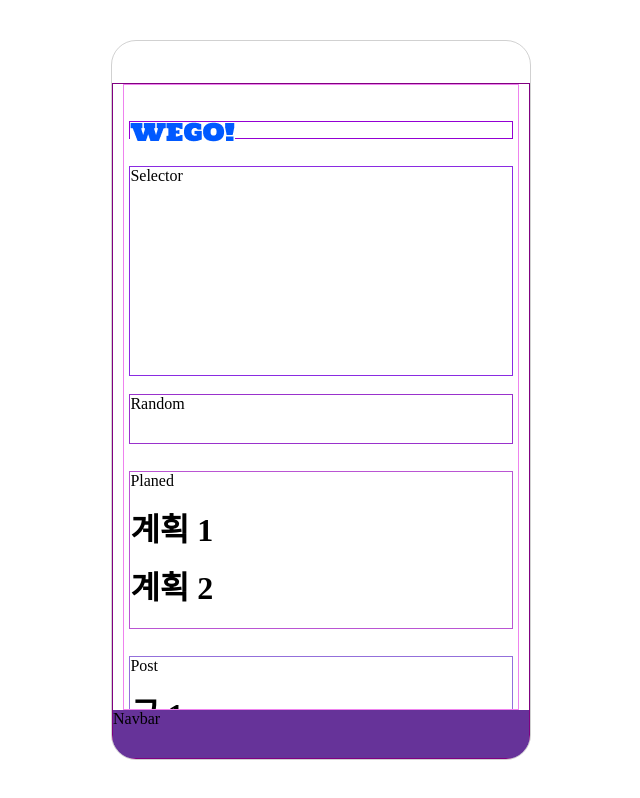
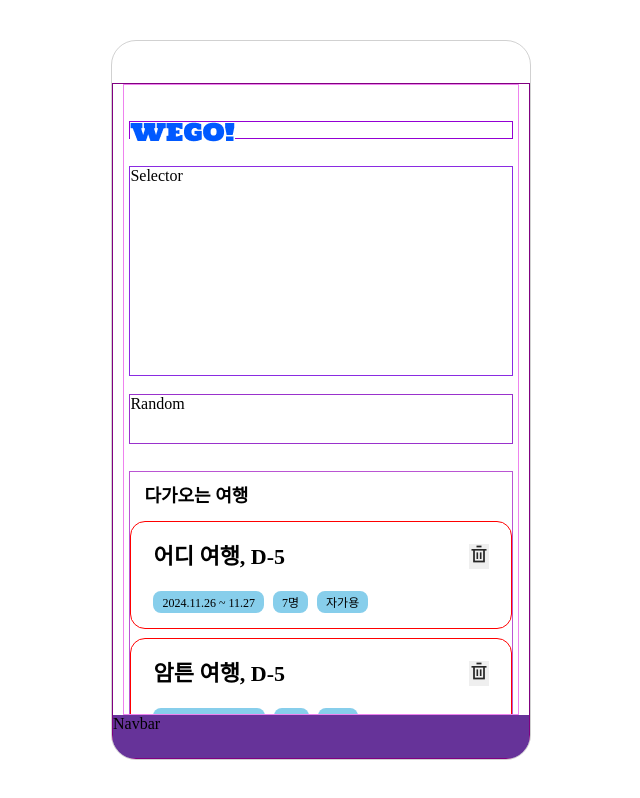
Before and after one commit to UMC-WEGO/WEGO_FE_React, a React (Vite) app in the folder WEGO_FE/: page /home in a window 1280 px wide. Shown: the whole page, without its empty margins (319-959 px from the left). Built offline with nearby package versions, Linux system fonts and the light colour scheme; a web font is replaced by a local one.

Commit message:
feat: 홈페이지 다가오는 여행 디자인

```diff
--- a/WEGO_FE/src/pages/feat_2/home-travel-select/TravelSelectPage.tsx
+++ b/WEGO_FE/src/pages/feat_2/home-travel-select/TravelSelectPage.tsx
@@ -1,6 +1,5 @@
 //home/travel-select/
 import styled from "styled-components";
-import App from "../../../App";
 
 // 전체적인 레이아웃
 const AppContainer = styled.p`
--- a/WEGO_FE/src/pages/feat_2/home/HomePage.tsx
+++ b/WEGO_FE/src/pages/feat_2/home/HomePage.tsx
@@ -1,6 +1,7 @@
 ///home
 import styled from 'styled-components';
 import WEGO_Logo from '../../../images/feat2/WEGO_Logo.jpg';
+import trash_bin from '../../../images/feat2/trash_binpng.png';
 
 /*
 속성값이 겹치는 컨테이너 (LOGO, Selector 등)를 하나의 컴포넌트로 만들고
@@ -37,6 +38,7 @@ const NavbarArea = styled.div`
   height: 90px;
 `
 
+// --- --- ---
 // 로고 영역
 const LogoContainer = styled.div`
   margin: 5px;
@@ -96,6 +98,54 @@ const PopularMissionContainer = styled.div`
 
   border: 1px solid Indigo;
 `
+// --- --- ---
+
+// --- --- ---
+// 영역 제목
+const ContainerTitle = styled.div`
+  display: flex;
+  justify-content: space-between;
+
+  margin: 14px;
+  margin-bottom: 14px;
+  font-size: 18px;
+  font-weight: bold;
+`
+
+// 계획된 여행 모듈   --->   ()
+const PlanedCard = styled.div`
+  border: 1px solid red;
+  border-radius: 15px;
+  margin-bottom: 9px;
+
+  height: 108px;
+
+  display: flex;
+  flex-direction: column;
+`
+const PlanedCard_row1 = styled.div`
+  display: flex;
+  justify-content: space-between;
+
+  margin: 22px;
+  font-size: 22px;
+  font-weight: bold;
+`
+const PlanedCard_row2 = styled.div`
+  display: flex;
+
+  margin-left: 22px;
+  height: 22px;
+`
+const PlanedCard_element = styled.div`
+  padding: 9px;
+  margin-right: 9px;
+  background-color: skyblue;
+  border-radius: 8px;
+
+  font-size: 12px;
+  line-height: 6px;
+`
 
 function HomePage() {
   return(
@@ -103,19 +153,50 @@ function HomePage() {
       <AppContainer>
         <ScrollArea>
           <LogoContainer><img src={WEGO_Logo}/></LogoContainer>
+
           <SelectorContainer>Selector</SelectorContainer>
+
           <RandomBtnContainer>Random</RandomBtnContainer>
+
           <PlanedContainer>
-            Planed
-            <h1>계획 1</h1>
-            <h1>계획 2</h1>
+            <ContainerTitle>다가오는 여행</ContainerTitle>
+            <PlanedCard>
+              <PlanedCard_row1>
+                <div>어디 여행, D-5</div>
+                <button><img src={trash_bin}/></button>
+              </PlanedCard_row1>
+              <PlanedCard_row2>
+                <PlanedCard_element>2024.11.26 ~ 11.27</PlanedCard_element>
+                <PlanedCard_element>7명</PlanedCard_element>
+                <PlanedCard_element>자가용</PlanedCard_element>
+              </PlanedCard_row2>
+            </PlanedCard>
+            <PlanedCard>
+            <PlanedCard_row1>
+                <div>암튼 여행, D-5</div>
+                <button><img src={trash_bin}/></button>
+              </PlanedCard_row1>
+              <PlanedCard_row2>
+                <PlanedCard_element>1501.10.15 ~ 12.21</PlanedCard_element>
+                <PlanedCard_element>7명</PlanedCard_element>
+                <PlanedCard_element>가마</PlanedCard_element>
+              </PlanedCard_row2>
+            </PlanedCard>
           </PlanedContainer>
+
           <PopularPostContainer>
-            Post
+            <ContainerTitle>
+              <div>인기 게시물</div>
+              <button>더보기</button>
+            </ContainerTitle>
             <h1>글 1</h1>
             <h1>글 2</h1>
           </PopularPostContainer>
-          <PopularMissionContainer>Mission</PopularMissionContainer>
+
+          <PopularMissionContainer>
+            <ContainerTitle>인기 미션</ContainerTitle>
+          </PopularMissionContainer>
+
         </ScrollArea>
         <NavbarArea>Navbar</NavbarArea>
       </AppContainer>
```
Also changed, not shown: WEGO_FE/src/images/feat2/trash_binpng.png (added).
